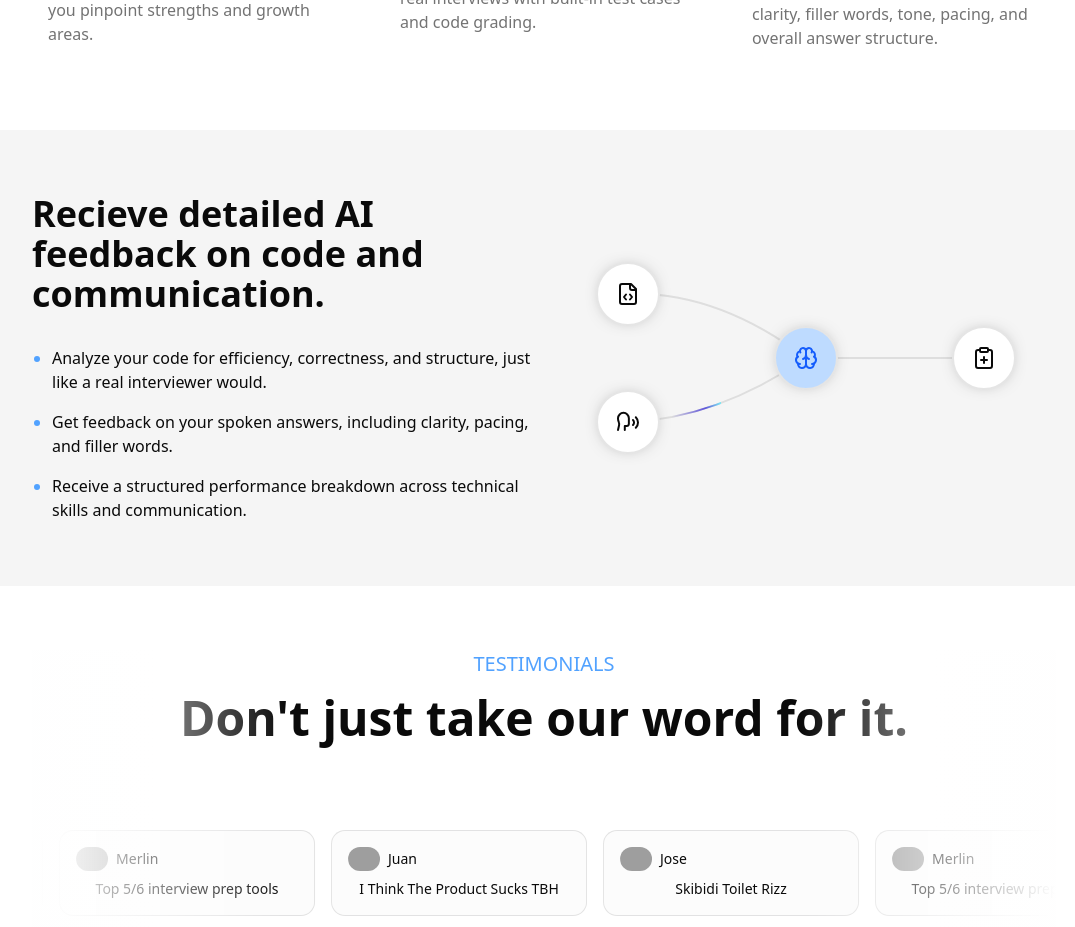
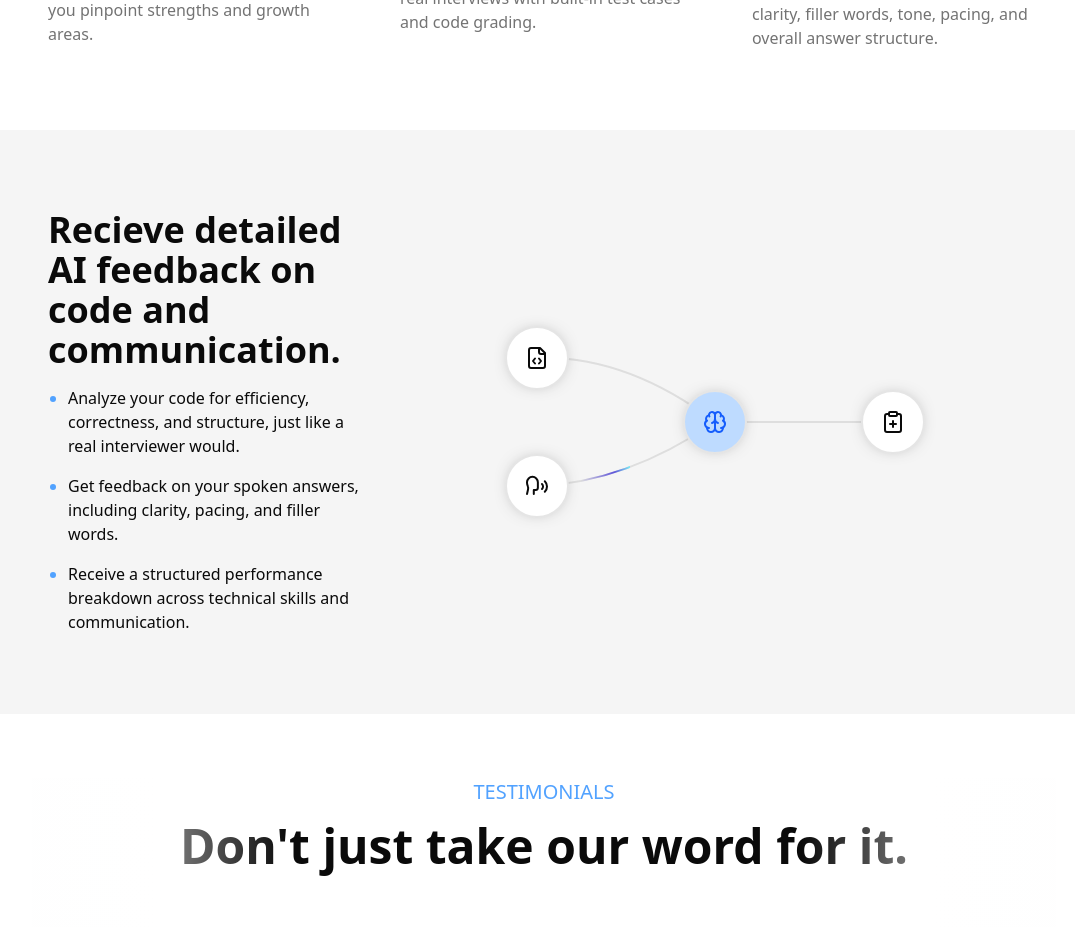
Before and after one commit to juan-josue/ai-mock-interviewer, a React (Vite) app in the folder client/: page / in a window 1280 px wide. Shown: the part 1360-2287 px from the top of the page, without its empty margins (96-1171 px from the left). Built offline with nearby package versions, Linux system fonts and the light colour scheme; grey boxes are pictures that could not be loaded.

Commit message:
feat: responsive design for process section

```diff
--- a/client/src/pages/Landing/Process.tsx
+++ b/client/src/pages/Landing/Process.tsx
@@ -1,7 +1,9 @@
 import { useRef, forwardRef } from "react";
+
 import { Speech, FileCode, Brain, ClipboardPlus } from "lucide-react";
+import { AnimatedBeam } from "@/components/magicui/animated-beam";
+
 import { cn } from "@/lib/utils";
-import { AnimatedBeam } from "@/components/magicui/animated-beam";
 
 const bulletPoints = [
   "Analyze your code for efficiency, correctness, and structure, just like a real interviewer would.",
@@ -28,7 +30,7 @@ const Circle = forwardRef<
 
 Circle.displayName = "Circle";
 
-function Process() {
+function AnimatedDiagram() {
   const containerRef = useRef<HTMLDivElement>(null);
   const div1Ref = useRef<HTMLDivElement>(null);
   const div2Ref = useRef<HTMLDivElement>(null);
@@ -36,25 +38,6 @@ function Process() {
   const div4Ref = useRef<HTMLDivElement>(null);
 
   return (
-    <section className="w-full flex flex-col items-center py-16 gap-16 bg-neutral-100">
-      <div className="flex gap-4 w-5xl">
-        {/* process bullet points */}
-        <div className="flex flex-col gap-8 w-1/2">
-          <h1 className="text-4xl font-bold text-left text-foreground">
-            Recieve detailed AI feedback on code and communication.
-          </h1>
-          <ul className="flex flex-col gap-4 text-left text-md list-disc pl-5">
-            {bulletPoints.map((point, index) => {
-              return (
-                <li className="marker:text-blue-400" key={index}>
-                  {point}
-                </li>
-              );
-            })}
-          </ul>
-        </div>
-
-        {/* process diagram */}
     <div
       ref={containerRef}
       className="relative flex w-full max-w-[500px] items-center justify-center overflow-hidden p-10"
@@ -108,6 +91,33 @@ function Process() {
         </div>
       </div>
     </div>
+  );
+}
+
+function Process() {
+  return (
+    <section className="flex flex-col items-center gap-16 w-full py-16 bg-neutral-100">
+      <div className="flex flex-col md:flex-row md:items-center gap-4 max-w-5xl p-4">
+        {/* process bullet points */}
+        <div className="flex flex-col gap-4 w-full md:w-1/2 text-center">
+          <h1 className="text-4xl text-center md:text-left text-foreground font-bold ">
+            Recieve detailed AI feedback on code and communication.
+          </h1>
+          <ul className="flex flex-col gap-4 pl-5 text-left text-md list-disc">
+            {bulletPoints.map((point, index) => {
+              return (
+                <li className="marker:text-blue-400" key={index}>
+                  {point}
+                </li>
+              );
+            })}
+          </ul>
+        </div>
+
+        {/* animated diagram */}
+        <div className="flex items-center justify-center w-full">
+          <AnimatedDiagram />
+        </div>
       </div>
     </section>
   );
```
Lines whose indentation alone changed are shown as unchanged.
